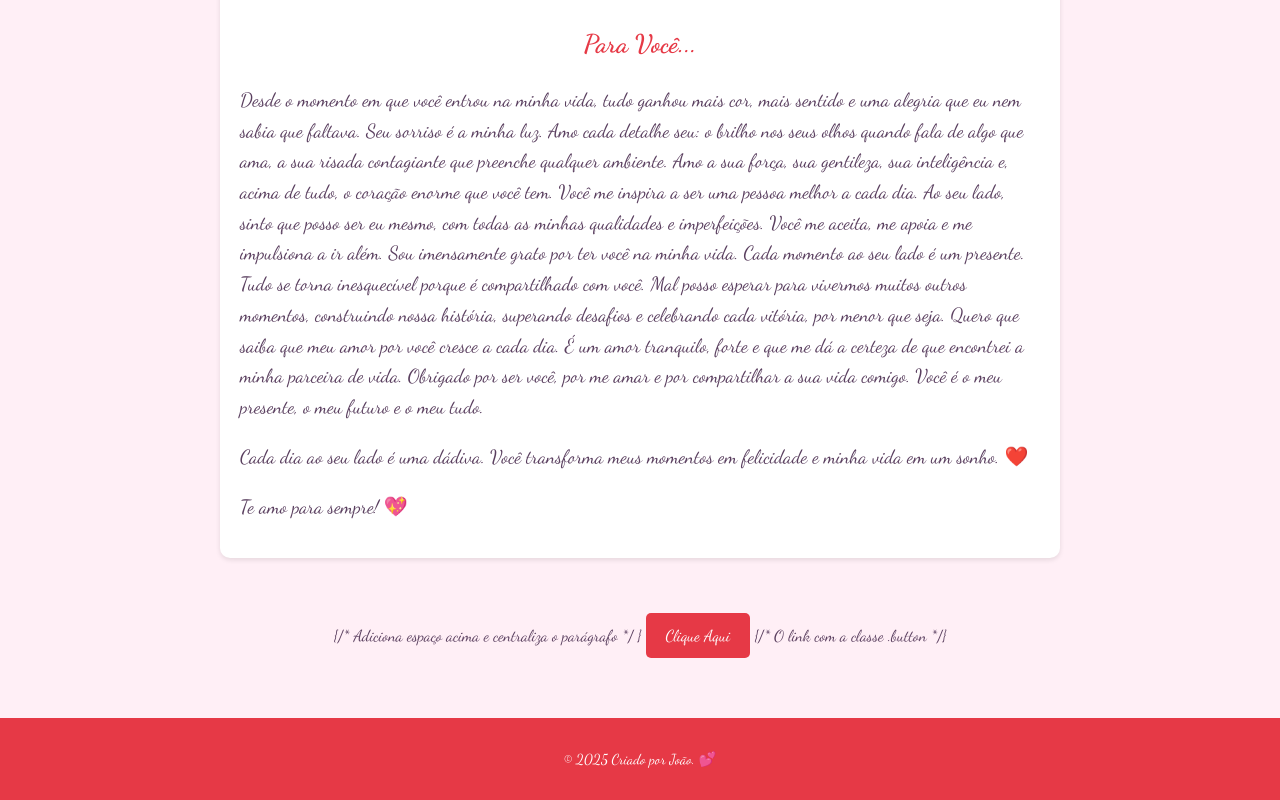
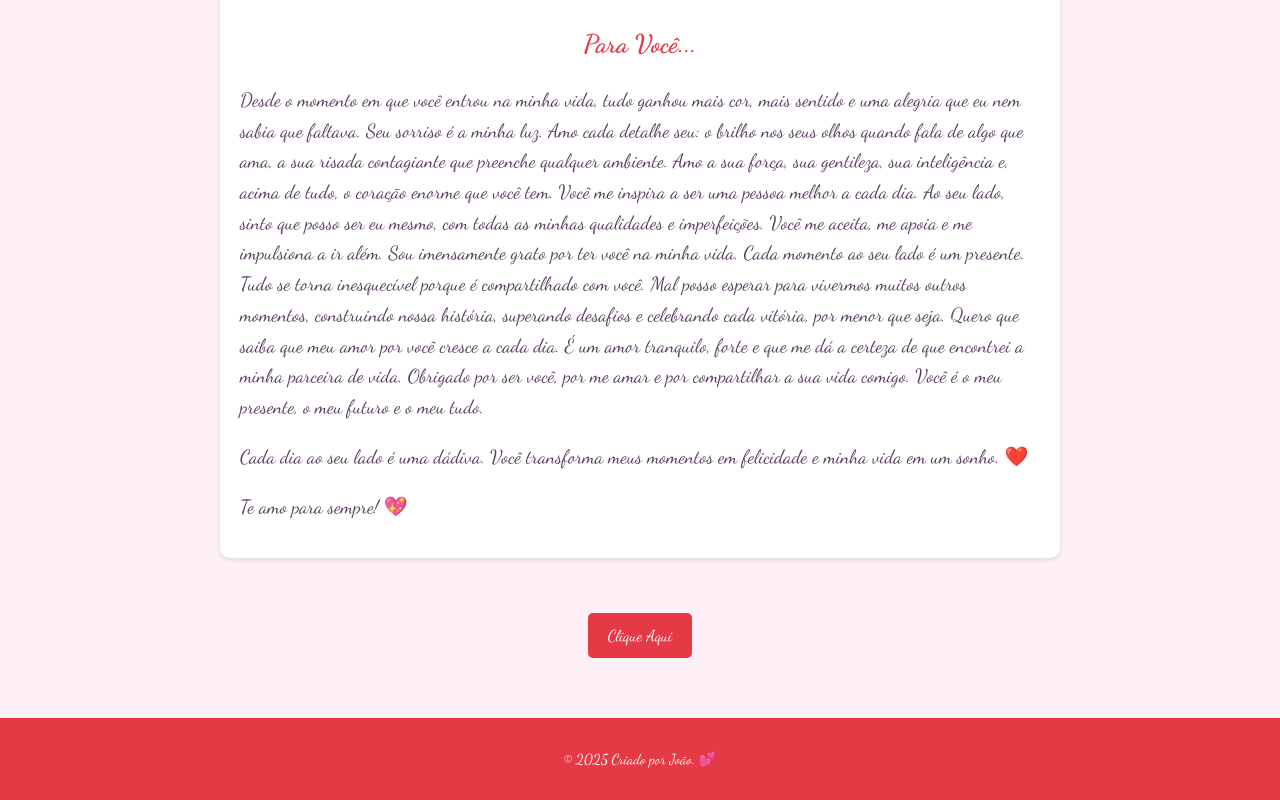
Before and after one commit to JoaoSantoshxz/Isabella, a plain HTML site: page inicio.html in a window 1280 px wide. Shown: the part 2466-3266 px from the top of the page. Drawn offline with Linux system fonts and the light colour scheme; some packages are replaced by stand-ins of ours; a script that the page names is missing.

Commit message:
Add files via upload

```diff
--- a/inicio.html
+++ b/inicio.html
@@ -142,8 +142,8 @@
         <p>Cada dia ao seu lado é uma dádiva. Você transforma meus momentos em felicidade e minha vida em um sonho. ❤️</p>
         <p>Te amo para sempre! 💖</p>
     </section>
-    <p style="text-align: center; margin-top: 30px;"> {/* Adiciona espaço acima e centraliza o parágrafo */ }
-        <a href="simnao.html" class="button">Clique Aqui</a> {/* O link com a classe .button */}
+    <p style="text-align: center; margin-top: 30px;">
+        <a href="simnao.html" class="button">Clique Aqui</a>
    </p>
 
     <footer>
```
